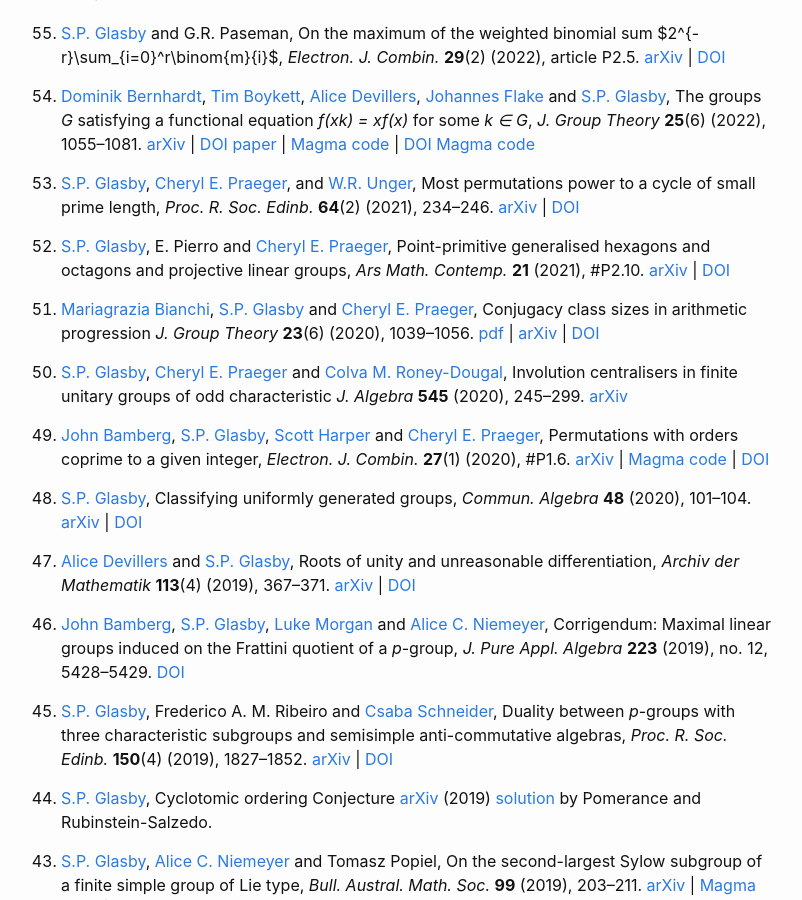
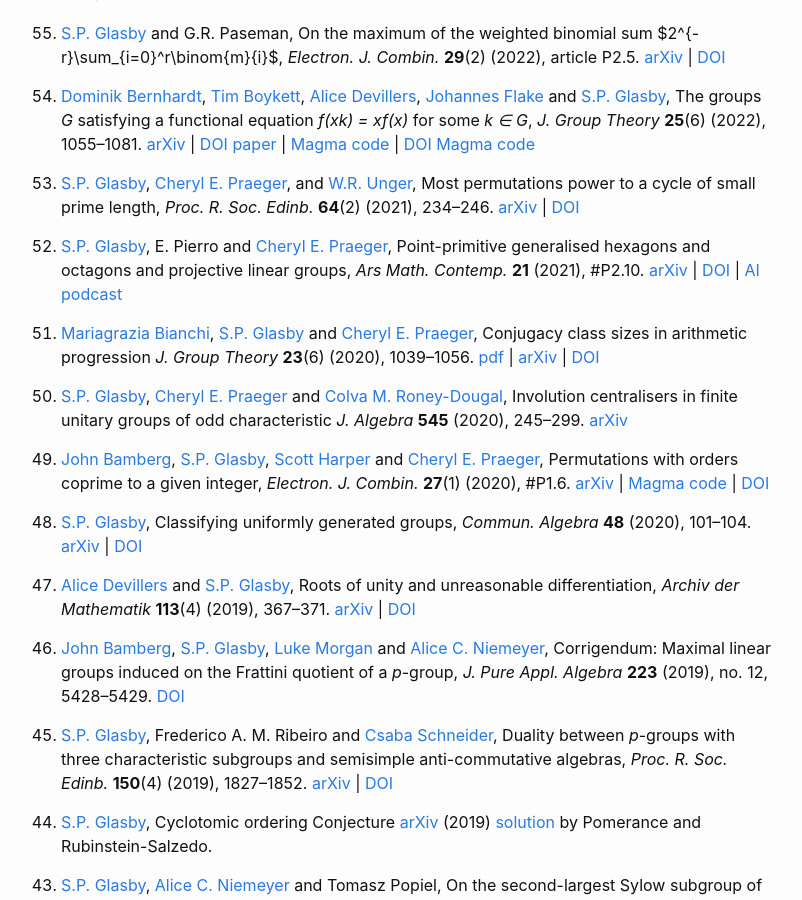
Before and after one commit to StephenGlasby/StephenGlasby.github.io, a Jekyll site: the page built from publications.md, in a window 1280 px wide and 900 px high, scrolled down 1250 px. Shown: the whole window, without its empty margins (239-1041 px from the left). Built offline with Jekyll 4.4.1, drawn with Linux system fonts in a browser that asks for light colours.

Commit message:
publications.md

```diff
--- a/publications.md
+++ b/publications.md
@@ -148,7 +148,9 @@ Preprints of my (recent) papers are on [the arXiv](https://arxiv.org/a/glasby_s_
   linear groups,
   *Ars Math. Contemp.* **21** (2021), #P2.10.
   [arXiv](https://arxiv.org/abs/2012.04189) |
-  [DOI](https://doi.org/10.26493/1855-3974.2049.3db)
+  [DOI](https://doi.org/10.26493/1855-3974.2049.3db) |
+  [AI podcast](files/PodcastGenHexOct2025-05-28.ogg)
+
 
 0. [Mariagrazia Bianchi](https://www.unimi.it/en/ugov/person/mariagrazia-bianchi),
   [S.P. Glasby](https://stephenglasby.github.io/)
```
